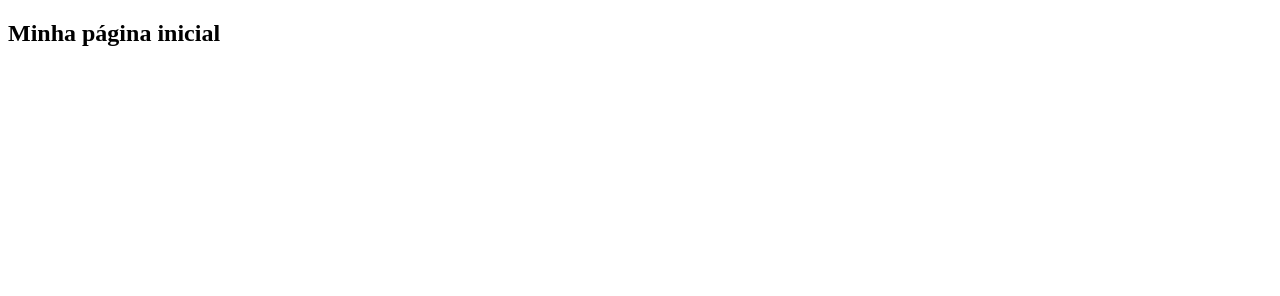
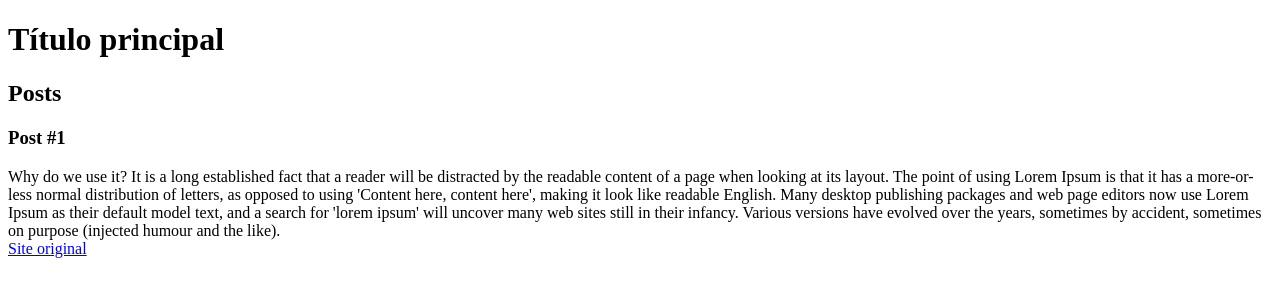
Before and after one commit to MichelisMatheus/projeto-curso-git, a plain HTML site: page index.html in a window 1280 px wide. Drawn offline with Linux system fonts and the light colour scheme.

Commit message:
Modificação do index e adição de duas imagens para uso futuro

```diff
--- a/index.html
+++ b/index.html
@@ -6,6 +6,26 @@
 	<title>Curso de Git e Git Hub</title>
 </head>
 <body>
-	<h2>Minha página inicial</h2>
+	<header>
+		<h1>Título principal</h1>
+	</header>
+
+	<section>
+		<header>
+			<h2>Posts</h2>
+		</header>
+		<article>
+			<header>
+				<h3>Post #1</h3>
+			</header>
+			<p>Why do we use it?
+				It is a long established fact that a reader will be distracted by the readable content of a page when looking at its layout. The point of using Lorem Ipsum is that it has a more-or-less normal distribution of letters, as opposed to using 'Content here, content here', making it look like readable English. Many desktop publishing packages and web page editors now use Lorem Ipsum as their default model text, and a search for 'lorem ipsum' will uncover many web sites still in their infancy. Various versions have evolved over the years, sometimes by accident, sometimes on purpose (injected humour and the like). </br>
+				<a href="https://lipsum.com/" target="_blank">Site original</a>
+			</p>
+		</article>
+	</section>
+
+	<footer></footer>
+
 </body>
 </html>
```
Also changed, not shown: Imagem_Bolsão_Água.png (added), grakk-arena-of-valor-d0-2048x1152.jpg (added).
